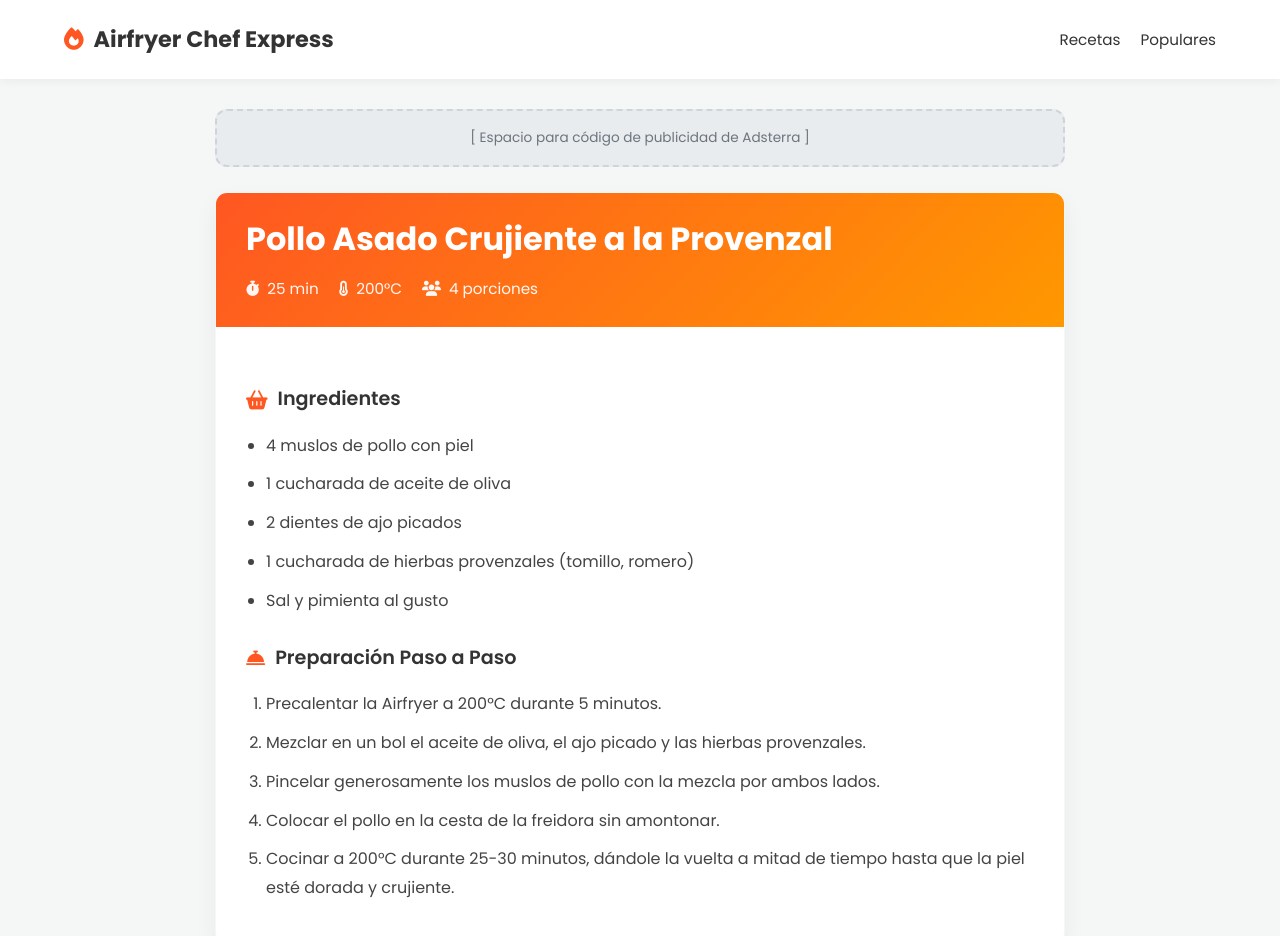
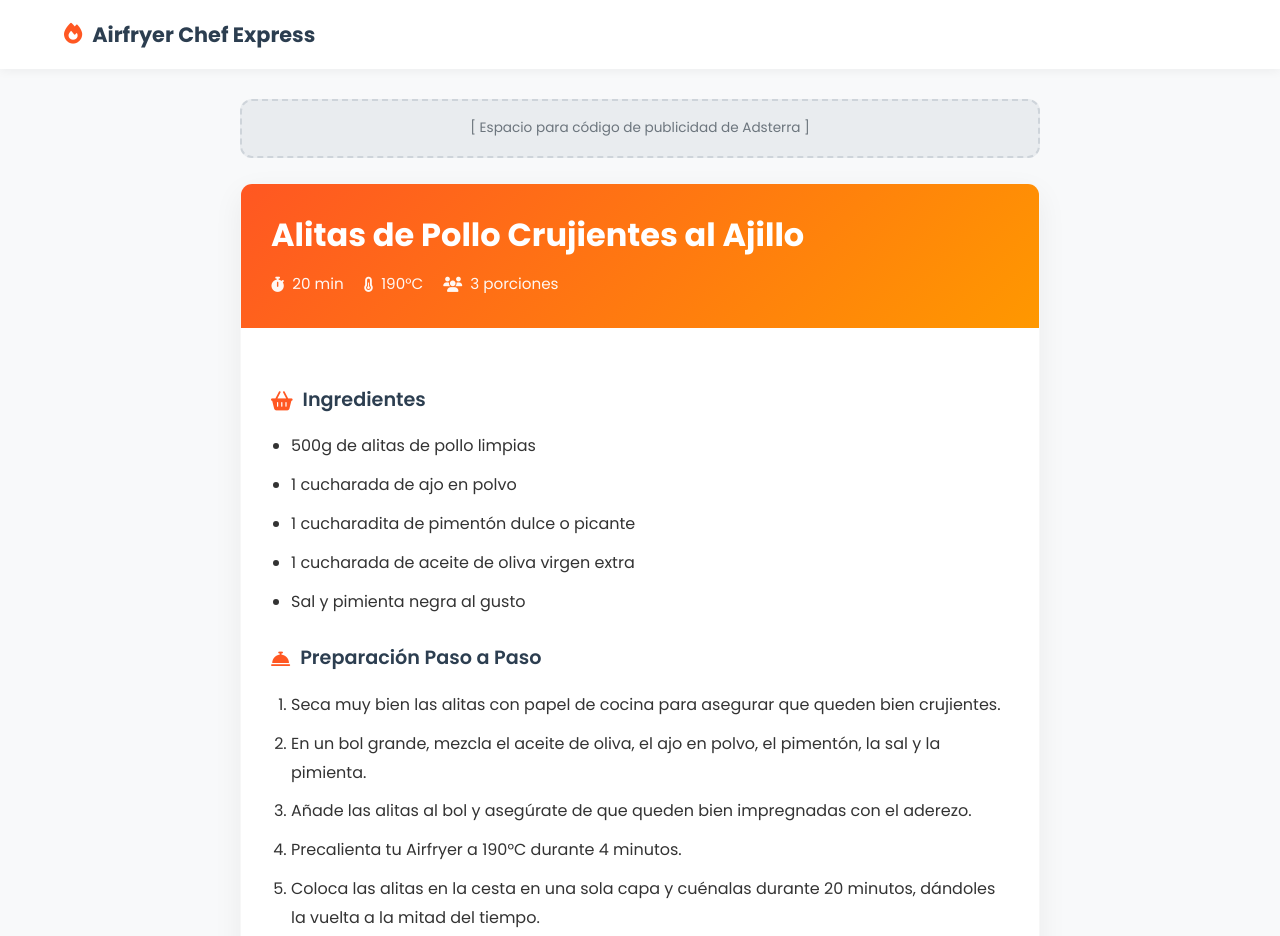
Before and after one commit to Ruivan-sp/airfryer-recetas, a plain HTML site: page index.html in a window 1280 px wide. Shown: the top 936 px of the page. Drawn offline with Linux system fonts and the light colour scheme.

Commit message:
Update index.html

```diff
--- a/index.html
+++ b/index.html
@@ -3,19 +3,19 @@
 <head>
     <meta charset="UTF-8">
     <meta name="viewport" content="width=device-width, initial-scale=1.0">
-    <title>Airfryer Chef Express - Las Mejores Recetas</title>
+    <title>Airfryer Chef Express - Recetas Crujientes</title>
     <link href="https://fonts.googleapis.com/css2?family=Poppins:wght@300;400;600;700&display=swap" rel="stylesheet">
     <link rel="stylesheet" href="https://cdnjs.cloudflare.com/ajax/libs/font-awesome/6.4.0/css/all.min.css">
     <style>
         :root {
             --primary-color: #ff5722;
-            --secondary-color: #333;
+            --secondary-color: #2c3e50;
             --accent-color: #ff9800;
-            --bg-color: #f4f7f6;
-            --text-color: #444;
+            --bg-color: #f8f9fa;
+            --text-color: #333;
             --card-bg: #ffffff;
             --border-radius: 12px;
-            --box-shadow: 0 10px 25px rgba(0,0,0,0.05);
+            --box-shadow: 0 10px 30px rgba(0,0,0,0.06);
         }
         body {
             font-family: 'Poppins', sans-serif;
@@ -27,7 +27,7 @@
         }
         header {
             background: var(--card-bg);
-            padding: 1.2rem 5%;
+            padding: 1rem 5%;
             display: flex;
             justify-content: space-between;
             align-items: center;
@@ -37,7 +37,7 @@
             z-index: 100;
         }
         header .logo {
-            font-size: 1.4rem;
+            font-size: 1.3rem;
             font-weight: 700;
             color: var(--secondary-color);
             text-decoration: none;
@@ -48,18 +48,8 @@
         header .logo i {
             color: var(--primary-color);
         }
-        header nav {
-            display: flex;
-            gap: 20px;
-        }
-        header nav a {
-            text-decoration: none;
-            color: var(--secondary-color);
-            font-weight: 400;
-            font-size: 0.95rem;
-        }
         .main-container {
-            max-width: 850px;
+            max-width: 800px;
             margin: 30px auto;
             padding: 0 15px;
         }
@@ -84,7 +74,7 @@
         .recipe-header-banner {
             background: linear-gradient(135deg, var(--primary-color), var(--accent-color));
             color: white;
-            padding: 25px 30px;
+            padding: 30px;
         }
         .recipe-title {
             font-size: 2rem;
@@ -137,7 +127,6 @@
             margin-top: 50px;
         }
         @media (max-width: 768px) {
-            header nav { display: none; }
             .recipe-title { font-size: 1.5rem; }
             .recipe-body { padding: 20px; }
         }
@@ -149,10 +138,6 @@
         <a href="#" class="logo">
             <i class="fas fa-fire"></i> Airfryer Chef Express
         </a>
-        <nav>
-            <a href="#">Recetas</a>
-            <a href="#">Populares</a>
-        </nav>
     </header>
 
     <div class="main-container">
@@ -162,34 +147,33 @@
             [ Espacio para código de publicidad de Adsterra ]
         </div>
 
-        <!-- TARJETA DE RECETA PROFESIONAL -->
         <div class="recipe-card">
             <div class="recipe-header-banner">
-                <h1 class="recipe-title" id="recipe-title">Pollo Asado Crujiente a la Provenzal</h1>
+                <h1 class="recipe-title">Alitas de Pollo Crujientes al Ajillo</h1>
                 <div class="recipe-meta">
-                    <div class="meta-item"><i class="fas fa-stopwatch"></i> <span id="recipe-time">25 min</span></div>
-                    <div class="meta-item"><i class="fas fa-thermometer-half"></i> <span id="recipe-temp">200°C</span></div>
-                    <div class="meta-item"><i class="fas fa-users"></i> <span id="recipe-servings">4 porciones</span></div>
+                    <div class="meta-item"><i class="fas fa-stopwatch"></i> 20 min</div>
+                    <div class="meta-item"><i class="fas fa-thermometer-half"></i> 190°C</div>
+                    <div class="meta-item"><i class="fas fa-users"></i> 3 porciones</div>
                 </div>
             </div>
 
             <div class="recipe-body">
                 <h2 class="section-title"><i class="fas fa-shopping-basket"></i> Ingredientes</h2>
-                <ul class="ingredients-list" id="recipe-ingredients">
-                    <li>4 muslos de pollo con piel</li>
-                    <li>1 cucharada de aceite de oliva</li>
-                    <li>2 dientes de ajo picados</li>
-                    <li>1 cucharada de hierbas provenzales (tomillo, romero)</li>
-                    <li>Sal y pimienta al gusto</li>
+                <ul class="ingredients-list">
+                    <li>500g de alitas de pollo limpias</li>
+                    <li>1 cucharada de ajo en polvo</li>
+                    <li>1 cucharadita de pimentón dulce o picante</li>
+                    <li>1 cucharada de aceite de oliva virgen extra</li>
+                    <li>Sal y pimienta negra al gusto</li>
                 </ul>
 
                 <h2 class="section-title"><i class="fas fa-concierge-bell"></i> Preparación Paso a Paso</h2>
-                <ol class="steps-list" id="recipe-steps">
-                    <li>Precalentar la Airfryer a 200°C durante 5 minutos.</li>
-                    <li>Mezclar en un bol el aceite de oliva, el ajo picado y las hierbas provenzales.</li>
-                    <li>Pincelar generosamente los muslos de pollo con la mezcla por ambos lados.</li>
-                    <li>Colocar el pollo en la cesta de la freidora sin amontonar.</li>
-                    <li>Cocinar a 200°C durante 25-30 minutos, dándole la vuelta a mitad de tiempo hasta que la piel esté dorada y crujiente.</li>
+                <ol class="steps-list">
+                    <li>Seca muy bien las alitas con papel de cocina para asegurar que queden bien crujientes.</li>
+                    <li>En un bol grande, mezcla el aceite de oliva, el ajo en polvo, el pimentón, la sal y la pimienta.</li>
+                    <li>Añade las alitas al bol y asegúrate de que queden bien impregnadas con el aderezo.</li>
+                    <li>Precalienta tu Airfryer a 190°C durante 4 minutos.</li>
+                    <li>Coloca las alitas en la cesta en una sola capa y cuénalas durante 20 minutos, dándoles la vuelta a la mitad del tiempo.</li>
                 </ol>
             </div>
         </div>
```
